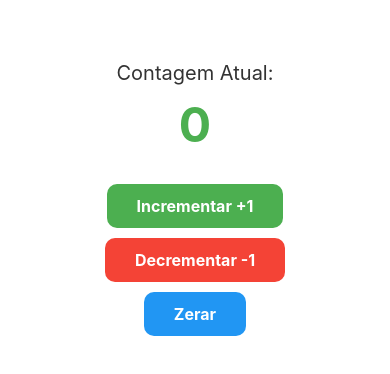
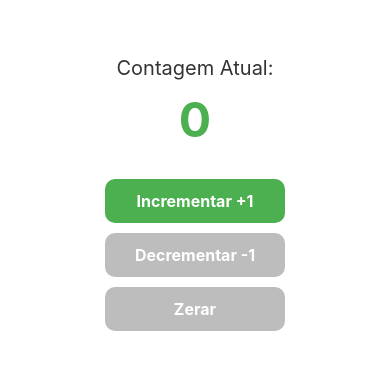
Before and after one commit to jorgefcardoso/INF204_JorgeFabricio, a React Native app in the folder meu-primeiro-app/: screen / in a window 390 px wide. Shown: the part 224-598 px from the top of the page. Built offline with nearby package versions, Linux system fonts and the light colour scheme.

Commit message:
inicio da pratica

```diff
--- a/meu-primeiro-app/App.js
+++ b/meu-primeiro-app/App.js
@@ -1,7 +1,40 @@
 import React, { useState } from "react";
-import { Text, View, TouchableOpacity, StyleSheet } from "react-native";
+import {
+  Text,
+  View,
+  TouchableOpacity,
+  StyleSheet,
+} from "react-native";
 
-export default function Contador() {
+const BotaoCustomizado = ({
+  titulo,
+  ativo = true,
+  onPress,
+  tipo,
+}) => {
+  return (
+    <TouchableOpacity
+      style={[
+        styles.botao,
+        ativo
+          ? tipo === "incrementar"
+            ? styles.botaoIncrementar
+            : tipo === "decrementar"
+            ? styles.botaoDecrementar
+            : styles.botaoZerar
+          : styles.botaoDesativado,
+      ]}
+      onPress={onPress}
+      disabled={!ativo}
+    >
+      <Text style={styles.textoBotao}>
+        {titulo}
+      </Text>
+    </TouchableOpacity>
+  );
+};
+
+export default function App() {
   const [contagem, setContagem] = useState(0);
 
   const incrementar = () => {
@@ -20,30 +53,36 @@ export default function Contador() {
 
   return (
     <View style={styles.container}>
-      <Text style={styles.titulo}>Contagem Atual:</Text>
 
-      <Text style={styles.numero}>{contagem}</Text>
+      <Text style={styles.titulo}>
+        Contagem Atual:
+      </Text>
 
-      <TouchableOpacity
-        style={styles.botaoIncrementar}
+      <Text style={styles.numero}>
+        {contagem}
+      </Text>
+
+      <BotaoCustomizado
+        titulo="Incrementar +1"
+        ativo={true}
+        tipo="incrementar"
         onPress={incrementar}
-      >
-        <Text style={styles.textoBotao}>Incrementar +1</Text>
-      </TouchableOpacity>
+      />
 
-      <TouchableOpacity
-        style={styles.botaoDecrementar}
+      <BotaoCustomizado
+        titulo="Decrementar -1"
+        ativo={contagem > 0}
+        tipo="decrementar"
         onPress={decrementar}
-      >
-        <Text style={styles.textoBotao}>Decrementar -1</Text>
-      </TouchableOpacity>
+      />
 
-      <TouchableOpacity
-        style={styles.botaoZerar}
+      <BotaoCustomizado
+        titulo="Zerar"
+        ativo={contagem > 0}
+        tipo="zerar"
         onPress={zerar}
-      >
-        <Text style={styles.textoBotao}>Zerar</Text>
-      </TouchableOpacity>
+      />
+
     </View>
   );
 }
@@ -69,27 +108,28 @@ const styles = StyleSheet.create({
     marginBottom: 30,
   },
 
-  botaoIncrementar: {
-    backgroundColor: "#4caf50",
+  botao: {
     paddingVertical: 12,
     paddingHorizontal: 30,
     borderRadius: 10,
     marginBottom: 10,
+    minWidth: 180,
+  },
+
+  botaoIncrementar: {
+    backgroundColor: "#4caf50",
   },
 
   botaoDecrementar: {
     backgroundColor: "#f44336",
-    paddingVertical: 12,
-    paddingHorizontal: 30,
-    borderRadius: 10,
-    marginBottom: 10,
   },
 
   botaoZerar: {
     backgroundColor: "#2196f3",
-    paddingVertical: 12,
-    paddingHorizontal: 30,
-    borderRadius: 10,
+  },
+
+  botaoDesativado: {
+    backgroundColor: "#bdbdbd",
   },
 
   textoBotao: {
```
